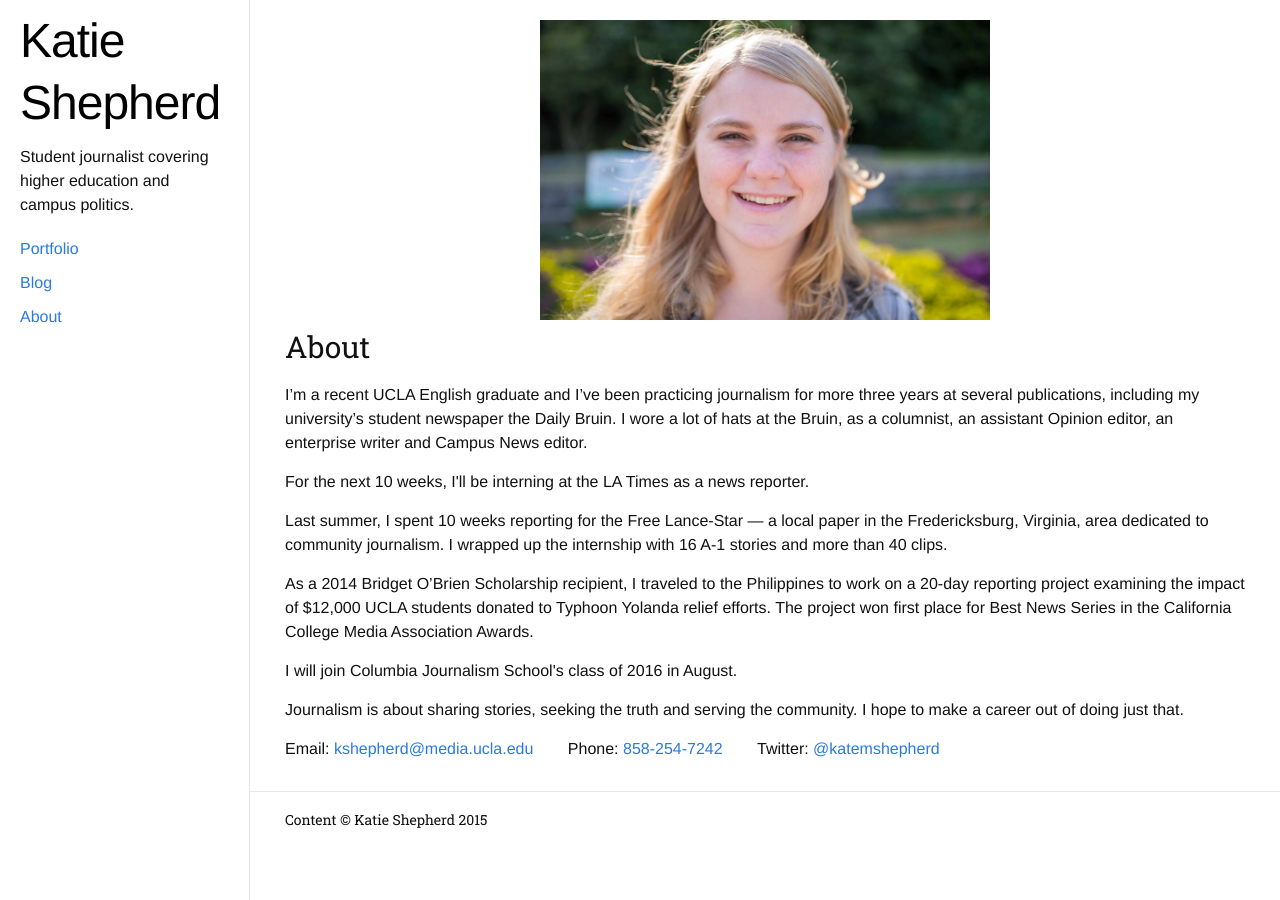
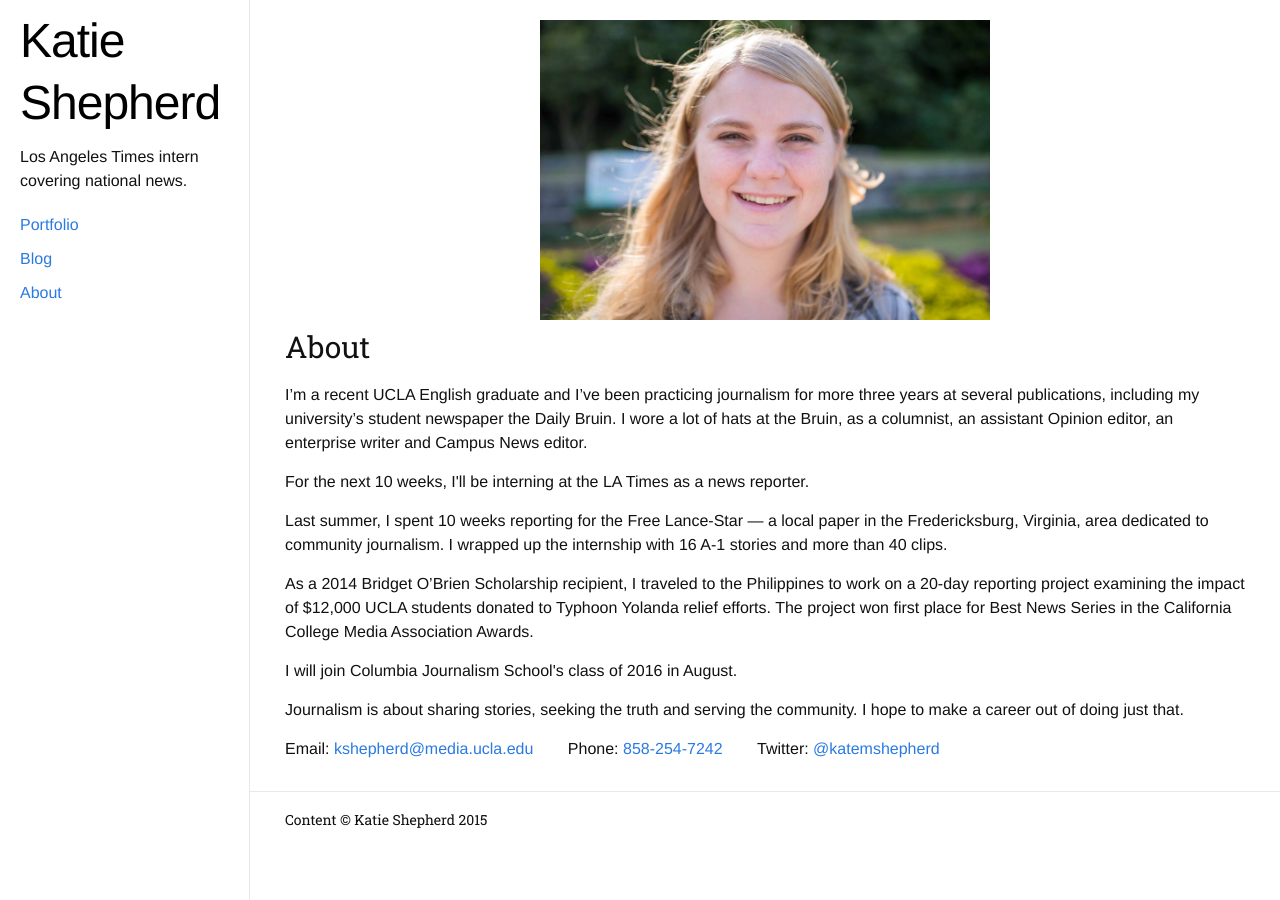
Before and after one commit to ksheps/ksheps.github.io, a Jekyll site: the page built from about.html, in a window 1280 px wide. Built offline with Jekyll 4.4.1, drawn with Linux system fonts in a browser that asks for light colours.

Commit message:
changed description under name

```diff
--- a/_config.yml
+++ b/_config.yml
@@ -2,7 +2,7 @@
 title: Katie Shepherd
 email: kshepherd@media.ucla.edu
 phone_number: 858-254-7242
-description: "Student journalist covering higher education and campus politics."
+description: "Los Angeles Times intern covering national news."
 baseurl: ""
 url: "/"
 twitter_username: katemshepherd
```
